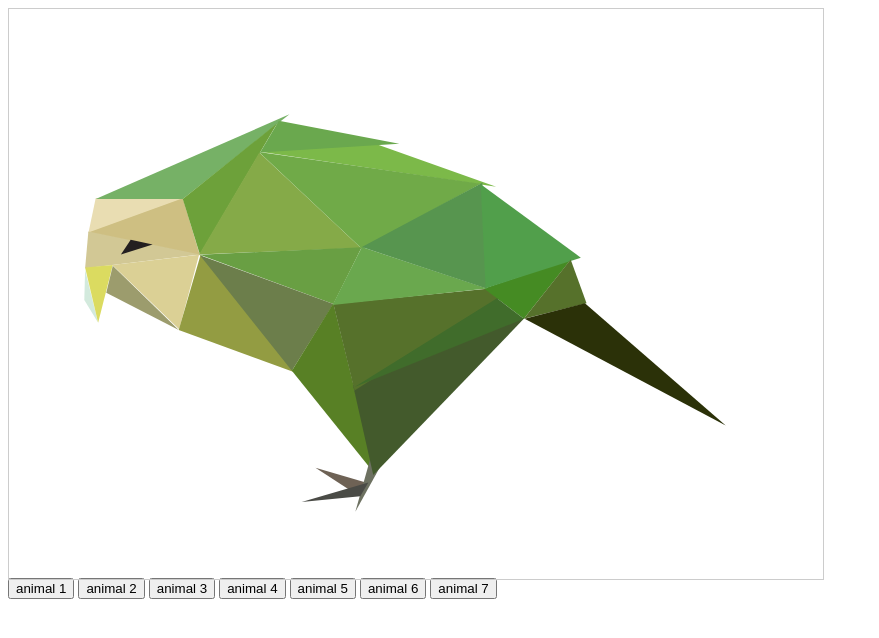
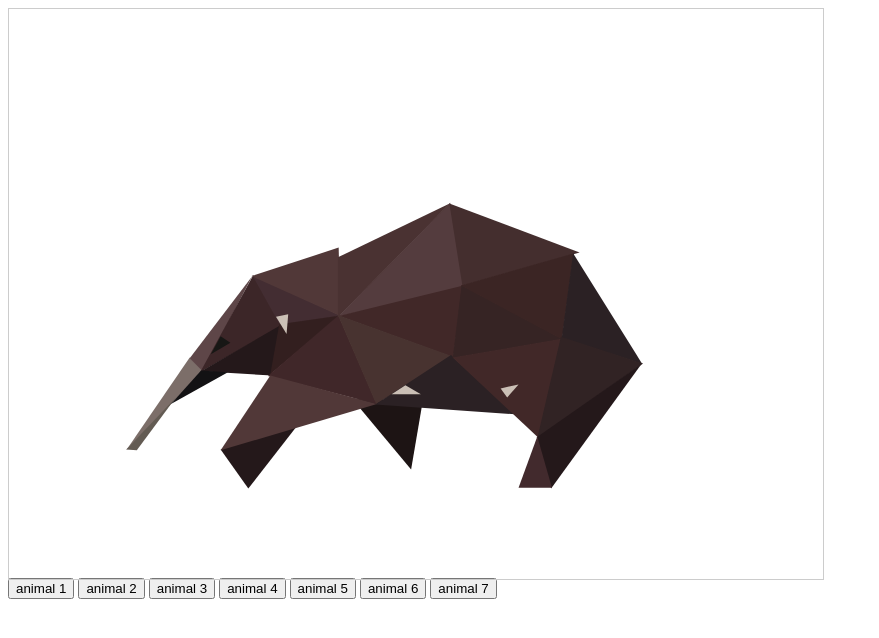
Before and after one commit to daialihexiaoniu/Code_demo, a website with bundled scripts: page src/inPieces/inPieces.html in a window 1280 px wide. Shown: the whole page, without its empty margins (0-879 px from the left). Built offline with nearby package versions, Linux system fonts and the light colour scheme.

Commit message:
add echidna

```diff
--- a/src/inPieces/inPieces.html
+++ b/src/inPieces/inPieces.html
@@ -8,7 +8,7 @@
     <link rel="stylesheet" href="./inPieces.scss">
 </head>
 <body>
-    <div class="wrap pieces-wrap-13 J-wrap">
+    <div class="wrap pieces-wrap-14 J-wrap">
         <div class="shard-wrap">
             <div class="shard"></div>
         </div>
--- a/src/inPieces/inPieces.scss
+++ b/src/inPieces/inPieces.scss
@@ -1744,3 +1744,126 @@
         background-color: #2b3108;
     }
 }
+
+.pieces-wrap-14 .shard-wrap {
+    &:nth-child(1) .shard {
+        clip-path: polygon(14.4% 77.429%, 22.2% 61.143%, 23.9% 63.429%);
+        background-color: #7C6E69;
+    }
+    &:nth-child(2) .shard {
+        clip-path: polygon(14.4% 77.286%, 20.5% 68.143%, 15.7% 77.429%);
+        background-color: #635B53;
+    }
+    &:nth-child(3) .shard {
+        clip-path: polygon(22.2% 61.286%, 29.9% 46.857%, 23.8% 63.571%);
+        background-color: #5E4648;
+    }
+    &:nth-child(4) .shard {
+        clip-path: polygon(23.5% 63.7%, 30% 46.7%, 33.5% 55.6%);
+        background-color: #3C2628;
+    }
+    &:nth-child(5) .shard {
+        clip-path: polygon(23.6% 63.571%, 33.4% 55.429%, 32.3% 64.286%);
+        background-color: #24181A;
+    }
+    &:nth-child(6) .shard {
+        clip-path: polygon(23.6% 63.429%, 26.9% 63.714%, 19.9% 69.286%);
+        background-color: #131214;
+    }
+    &:nth-child(7) .shard {
+        clip-path: polygon(24.8% 60.571%, 26% 57.429%, 27.2% 58.571%);
+        background-color: #171715;
+    }
+    &:nth-child(8) .shard {
+        clip-path: polygon(29.9% 46.714%, 40.9% 53.857%, 33.3% 55.429%);
+        background-color: #432D32;
+    }
+    &:nth-child(9) .shard {
+        clip-path: polygon(33.2% 55.286%, 40.7% 53.75%, 32.1% 64.143%);
+        background-color: #331F1F;
+    }
+    &:nth-child(10) .shard {
+        clip-path: polygon(29.8% 46.857%, 40.5% 41.857%, 40.7% 53.857%);
+        background-color: #513838;
+    }
+    &:nth-child(11) .shard {
+        clip-path: polygon(49.4% 80.77%, 50.8% 69.05%, 42.1% 68.286%);
+        background-color: #1D1414;
+    }
+    &:nth-child(12) .shard {
+        clip-path: polygon(40.5% 53.714%, 45.2% 69.286%, 31.8% 64.4%);
+        background-color: #402729;
+    }
+    &:nth-child(13) .shard {
+        clip-path: polygon(32.8% 54%, 34.3% 53.571%, 34.1% 57%);
+        background-color: #CBC0B6;
+    }
+    &:nth-child(14) .shard {
+        clip-path: polygon(26% 77.286%, 36% 72%, 29.4% 84.143%);
+        background-color: #24181A;
+    }
+    &:nth-child(15) .shard {
+        clip-path: polygon(32.1% 64.286%, 45.2% 69.286%, 26% 77.429%);
+        background-color: #513838;
+    }
+    &:nth-child(16) .shard {
+        clip-path: polygon(40.4% 53.99%, 54.2% 34%, 55.9% 48.857%);
+        background-color: #543C3E;
+    }
+    &:nth-child(17) .shard {
+        clip-path: polygon(40.4% 54.1%, 40.4% 43.571%, 54.2% 34.1%);
+        background-color: #4A3232;
+    }
+    &:nth-child(18) .shard {
+        clip-path: polygon(40.5% 53.857%, 55.7% 48.571%, 54.6% 61.143%);
+        background-color: #412828;
+    }
+    &:nth-child(19) .shard {
+        clip-path: polygon(40.4% 53.7%, 54.8% 61.1%, 45.1% 69.286%);
+        background-color: #483330;
+    }
+    &:nth-child(20) .shard {
+        clip-path: polygon(45% 69.4%, 54.3% 60.7%, 62.2% 71.1%);
+        background-color: #2B2124;
+    }
+    &:nth-child(21) .shard {
+        clip-path: polygon(55.7% 48.571%, 54.1% 34.143%, 70.1% 42.714%);
+        background-color: #442E2E;
+    }
+    &:nth-child(22) .shard {
+        clip-path: polygon(55.6% 48.429%, 68.1% 57.93%, 54.5% 61.286%);
+        background-color: #362424;
+    }
+    &:nth-child(23) .shard {
+        clip-path: polygon(55.5% 48.5%, 69.4% 42.857%, 67.95% 57.99%);
+        background-color: #3B2524;
+    }
+    &:nth-child(24) .shard {
+        clip-path: polygon(54.5% 61.143%, 67.9% 57.857%, 65.1% 75.3%);
+        background-color: #412828;
+    }
+    &:nth-child(25) .shard {
+        clip-path: polygon(48.7% 66%, 50.6% 67.571%, 47% 67.571%);
+        background-color: #CABFB5;
+    }
+    &:nth-child(26) .shard {
+        clip-path: polygon(60.4% 66.571%, 62.6% 65.857%, 61.2% 68.143%);
+        background-color: #CBC0B6;
+    }
+    &:nth-child(27) .shard {
+        clip-path: polygon(69.3% 42.857%, 77.8% 62.286%, 67.9% 57.714%);
+        background-color: #2B2124;
+    }
+    &:nth-child(28) .shard {
+        clip-path: polygon(67.8% 57.5%, 77.9% 62.186%, 64.9% 75.3%);
+        background-color: #312324;
+    }
+    &:nth-child(29) .shard {
+        clip-path: polygon(64.83% 75.143%, 77.7% 62.286%, 66.6% 84.143%);
+        background-color: #24181A;
+    }
+    &:nth-child(30) .shard {
+        clip-path: polygon(64.9% 75%, 66.7% 84%, 62.6% 84%);
+        background-color: #422A2D;
+    }
+}
```
